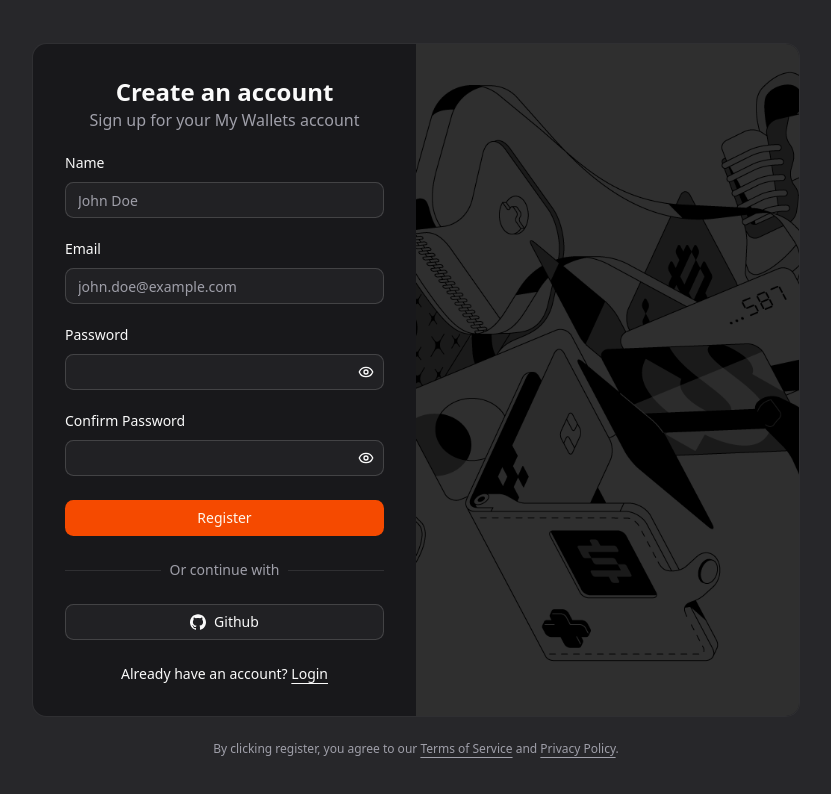
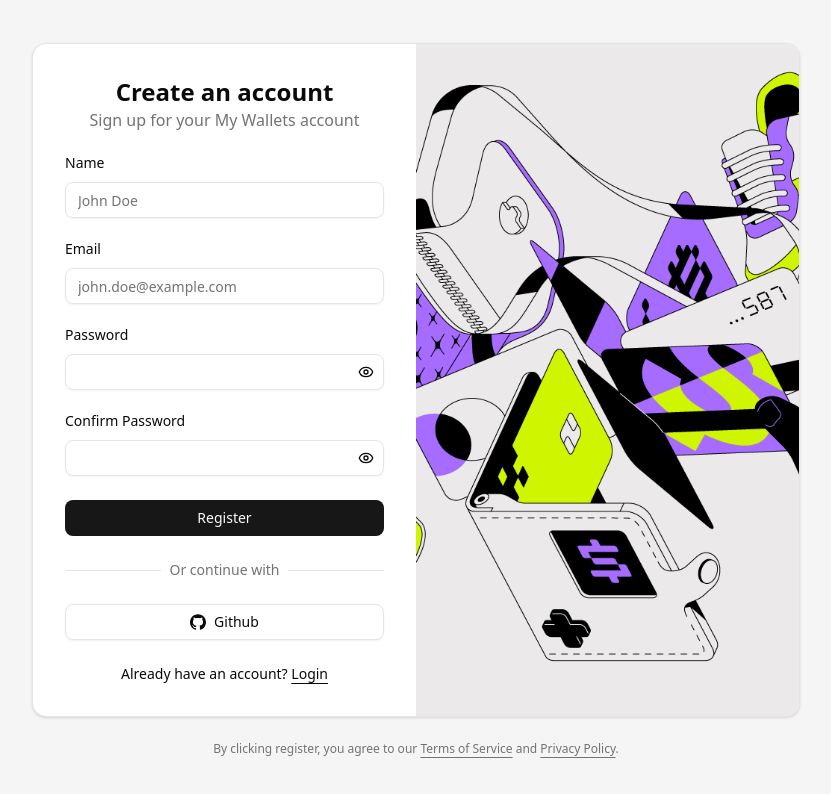
Before and after one commit to JoseMokeni/my-wallets-nextjs, a Next.js app: page /register in a window 1280 px wide. Shown: the top 794 px of the page, without its empty margins (224-1055 px from the left). Built offline with nearby package versions, Linux system fonts and the light colour scheme.

Commit message:
light/dark toggle

```diff
--- a/app/(root)/layout.tsx
+++ b/app/(root)/layout.tsx
@@ -1,6 +1,7 @@
 import { AppSidebar } from "@/components/app-sidebar";
 import { SidebarProvider, SidebarTrigger } from "@/components/ui/sidebar";
 import { Toaster } from "@/components/ui/sonner";
+import { ModeToggle } from "@/components/theme-mode-toggle";
 import { SessionProvider } from "next-auth/react";
 import React from "react";
 
@@ -10,7 +11,10 @@ const Layout = ({ children }: { children: React.ReactNode }) => {
       <SidebarProvider>
         <AppSidebar />
         <main className="w-full">
-          <SidebarTrigger />
+          <div className="flex items-center justify-between p-4 border-b">
+            <SidebarTrigger />
+            <ModeToggle />
+          </div>
           <div className="p-4">{children}</div>
         </main>
         <Toaster />
--- a/app/globals.css
+++ b/app/globals.css
@@ -3,126 +3,113 @@
 
 @custom-variant dark (&:is(.dark *));
 
+@theme inline {
+  --color-background: var(--background);
+  --color-foreground: var(--foreground);
+  --font-sans: var(--font-geist-sans);
+  --font-mono: var(--font-geist-mono);
+  --color-sidebar-ring: var(--sidebar-ring);
+  --color-sidebar-border: var(--sidebar-border);
+  --color-sidebar-accent-foreground: var(--sidebar-accent-foreground);
+  --color-sidebar-accent: var(--sidebar-accent);
+  --color-sidebar-primary-foreground: var(--sidebar-primary-foreground);
+  --color-sidebar-primary: var(--sidebar-primary);
+  --color-sidebar-foreground: var(--sidebar-foreground);
+  --color-sidebar: var(--sidebar);
+  --color-chart-5: var(--chart-5);
+  --color-chart-4: var(--chart-4);
+  --color-chart-3: var(--chart-3);
+  --color-chart-2: var(--chart-2);
+  --color-chart-1: var(--chart-1);
+  --color-ring: var(--ring);
+  --color-input: var(--input);
+  --color-border: var(--border);
+  --color-destructive: var(--destructive);
+  --color-accent-foreground: var(--accent-foreground);
+  --color-accent: var(--accent);
+  --color-muted-foreground: var(--muted-foreground);
+  --color-muted: var(--muted);
+  --color-secondary-foreground: var(--secondary-foreground);
+  --color-secondary: var(--secondary);
+  --color-primary-foreground: var(--primary-foreground);
+  --color-primary: var(--primary);
+  --color-popover-foreground: var(--popover-foreground);
+  --color-popover: var(--popover);
+  --color-card-foreground: var(--card-foreground);
+  --color-card: var(--card);
+  --radius-sm: calc(var(--radius) - 4px);
+  --radius-md: calc(var(--radius) - 2px);
+  --radius-lg: var(--radius);
+  --radius-xl: calc(var(--radius) + 4px);
+}
+
 :root {
-  --radius: 0.65rem;
+  --radius: 0.625rem;
   --background: oklch(1 0 0);
-  --foreground: oklch(0.141 0.005 285.823);
+  --foreground: oklch(0.145 0 0);
   --card: oklch(1 0 0);
-  --card-foreground: oklch(0.141 0.005 285.823);
+  --card-foreground: oklch(0.145 0 0);
   --popover: oklch(1 0 0);
-  --popover-foreground: oklch(0.141 0.005 285.823);
-  --primary: oklch(0.705 0.213 47.604);
-  --primary-foreground: oklch(0.98 0.016 73.684);
-  --secondary: oklch(0.967 0.001 286.375);
-  --secondary-foreground: oklch(0.21 0.006 285.885);
-  --muted: oklch(0.967 0.001 286.375);
-  --muted-foreground: oklch(0.552 0.016 285.938);
-  --accent: oklch(0.967 0.001 286.375);
-  --accent-foreground: oklch(0.21 0.006 285.885);
+  --popover-foreground: oklch(0.145 0 0);
+  --primary: oklch(0.205 0 0);
+  --primary-foreground: oklch(0.985 0 0);
+  --secondary: oklch(0.97 0 0);
+  --secondary-foreground: oklch(0.205 0 0);
+  --muted: oklch(0.97 0 0);
+  --muted-foreground: oklch(0.556 0 0);
+  --accent: oklch(0.97 0 0);
+  --accent-foreground: oklch(0.205 0 0);
   --destructive: oklch(0.577 0.245 27.325);
-  --border: oklch(0.92 0.004 286.32);
-  --input: oklch(0.92 0.004 286.32);
-  --ring: oklch(0.705 0.213 47.604);
+  --border: oklch(0.922 0 0);
+  --input: oklch(0.922 0 0);
+  --ring: oklch(0.708 0 0);
   --chart-1: oklch(0.646 0.222 41.116);
   --chart-2: oklch(0.6 0.118 184.704);
   --chart-3: oklch(0.398 0.07 227.392);
   --chart-4: oklch(0.828 0.189 84.429);
   --chart-5: oklch(0.769 0.188 70.08);
   --sidebar: oklch(0.985 0 0);
-  --sidebar-foreground: oklch(0.141 0.005 285.823);
-  --sidebar-primary: oklch(0.705 0.213 47.604);
-  --sidebar-primary-foreground: oklch(0.98 0.016 73.684);
-  --sidebar-accent: oklch(0.967 0.001 286.375);
-  --sidebar-accent-foreground: oklch(0.21 0.006 285.885);
-  --sidebar-border: oklch(0.92 0.004 286.32);
-  --sidebar-ring: oklch(0.705 0.213 47.604);
+  --sidebar-foreground: oklch(0.145 0 0);
+  --sidebar-primary: oklch(0.205 0 0);
+  --sidebar-primary-foreground: oklch(0.985 0 0);
+  --sidebar-accent: oklch(0.97 0 0);
+  --sidebar-accent-foreground: oklch(0.205 0 0);
+  --sidebar-border: oklch(0.922 0 0);
+  --sidebar-ring: oklch(0.708 0 0);
 }
 
 .dark {
-  --background: oklch(0.141 0.005 285.823);
+  --background: oklch(0.145 0 0);
   --foreground: oklch(0.985 0 0);
-  --card: oklch(0.21 0.006 285.885);
+  --card: oklch(0.205 0 0);
   --card-foreground: oklch(0.985 0 0);
-  --popover: oklch(0.21 0.006 285.885);
+  --popover: oklch(0.205 0 0);
   --popover-foreground: oklch(0.985 0 0);
-  --primary: oklch(0.646 0.222 41.116);
-  --primary-foreground: oklch(0.98 0.016 73.684);
-  --secondary: oklch(0.274 0.006 286.033);
+  --primary: oklch(0.922 0 0);
+  --primary-foreground: oklch(0.205 0 0);
+  --secondary: oklch(0.269 0 0);
   --secondary-foreground: oklch(0.985 0 0);
-  --muted: oklch(0.274 0.006 286.033);
-  --muted-foreground: oklch(0.705 0.015 286.067);
-  --accent: oklch(0.274 0.006 286.033);
+  --muted: oklch(0.269 0 0);
+  --muted-foreground: oklch(0.708 0 0);
+  --accent: oklch(0.269 0 0);
   --accent-foreground: oklch(0.985 0 0);
   --destructive: oklch(0.704 0.191 22.216);
   --border: oklch(1 0 0 / 10%);
   --input: oklch(1 0 0 / 15%);
-  --ring: oklch(0.646 0.222 41.116);
+  --ring: oklch(0.556 0 0);
   --chart-1: oklch(0.488 0.243 264.376);
   --chart-2: oklch(0.696 0.17 162.48);
   --chart-3: oklch(0.769 0.188 70.08);
   --chart-4: oklch(0.627 0.265 303.9);
   --chart-5: oklch(0.645 0.246 16.439);
-  --sidebar: oklch(0.21 0.006 285.885);
+  --sidebar: oklch(0.205 0 0);
   --sidebar-foreground: oklch(0.985 0 0);
-  --sidebar-primary: oklch(0.646 0.222 41.116);
-  --sidebar-primary-foreground: oklch(0.98 0.016 73.684);
-  --sidebar-accent: oklch(0.274 0.006 286.033);
+  --sidebar-primary: oklch(0.488 0.243 264.376);
+  --sidebar-primary-foreground: oklch(0.985 0 0);
+  --sidebar-accent: oklch(0.269 0 0);
   --sidebar-accent-foreground: oklch(0.985 0 0);
   --sidebar-border: oklch(1 0 0 / 10%);
-  --sidebar-ring: oklch(0.646 0.222 41.116);
-}
-
-@theme inline {
-  --color-background: var(--background);
-  --color-foreground: var(--foreground);
-  --color-card: var(--card);
-  --color-card-foreground: var(--card-foreground);
-  --color-popover: var(--popover);
-  --color-popover-foreground: var(--popover-foreground);
-  --color-primary: var(--primary);
-  --color-primary-foreground: var(--primary-foreground);
-  --color-secondary: var(--secondary);
-  --color-secondary-foreground: var(--secondary-foreground);
-  --color-muted: var(--muted);
-  --color-muted-foreground: var(--muted-foreground);
-  --color-accent: var(--accent);
-  --color-accent-foreground: var(--accent-foreground);
-  --color-destructive: var(--destructive);
-  --color-destructive-foreground: var(--destructive-foreground);
-  --color-border: var(--border);
-  --color-input: var(--input);
-  --color-ring: var(--ring);
-  --color-chart-1: var(--chart-1);
-  --color-chart-2: var(--chart-2);
-  --color-chart-3: var(--chart-3);
-  --color-chart-4: var(--chart-4);
-  --color-chart-5: var(--chart-5);
-  --color-sidebar: var(--sidebar);
-  --color-sidebar-foreground: var(--sidebar-foreground);
-  --color-sidebar-primary: var(--sidebar-primary);
-  --color-sidebar-primary-foreground: var(--sidebar-primary-foreground);
-  --color-sidebar-accent: var(--sidebar-accent);
-  --color-sidebar-accent-foreground: var(--sidebar-accent-foreground);
-  --color-sidebar-border: var(--sidebar-border);
-  --color-sidebar-ring: var(--sidebar-ring);
-
-  --font-sans: var(--font-sans);
-  --font-mono: var(--font-mono);
-  --font-serif: var(--font-serif);
-
-  --radius-sm: calc(var(--radius) - 4px);
-  --radius-md: calc(var(--radius) - 2px);
-  --radius-lg: var(--radius);
-  --radius-xl: calc(var(--radius) + 4px);
-
-  --shadow-2xs: var(--shadow-2xs);
-  --shadow-xs: var(--shadow-xs);
-  --shadow-sm: var(--shadow-sm);
-  --shadow: var(--shadow);
-  --shadow-md: var(--shadow-md);
-  --shadow-lg: var(--shadow-lg);
-  --shadow-xl: var(--shadow-xl);
-  --shadow-2xl: var(--shadow-2xl);
+  --sidebar-ring: oklch(0.556 0 0);
 }
 
 @layer base {
--- a/app/layout.tsx
+++ b/app/layout.tsx
@@ -1,5 +1,6 @@
 import type { Metadata } from "next";
 import "./globals.css";
+import { ThemeProvider } from "@/components/theme-provider";
 
 export const metadata: Metadata = {
   title: "My Wallets",
@@ -12,8 +13,12 @@ export default function RootLayout({
   children: React.ReactNode;
 }>) {
   return (
-    <html lang="en">
-      <body className="dark">{children}</body>
+    <html lang="en" suppressHydrationWarning>
+      <body>
+        <ThemeProvider attribute="class" defaultTheme="system" enableSystem>
+          {children}
+        </ThemeProvider>
+      </body>
     </html>
   );
 }
--- /dev/null
+++ b/components/theme-mode-toggle.tsx
@@ -0,0 +1,40 @@
+"use client";
+
+import * as React from "react";
+import { Moon, Sun } from "lucide-react";
+import { useTheme } from "next-themes";
+
+import { Button } from "@/components/ui/button";
+import {
+  DropdownMenu,
+  DropdownMenuContent,
+  DropdownMenuItem,
+  DropdownMenuTrigger,
+} from "@/components/ui/dropdown-menu";
+
+export function ModeToggle() {
+  const { setTheme } = useTheme();
+
+  return (
+    <DropdownMenu>
+      <DropdownMenuTrigger asChild>
+        <Button variant="outline" size="icon">
+          <Sun className="h-[1.2rem] w-[1.2rem] scale-100 rotate-0 transition-all dark:scale-0 dark:-rotate-90" />
+          <Moon className="absolute h-[1.2rem] w-[1.2rem] scale-0 rotate-90 transition-all dark:scale-100 dark:rotate-0" />
+          <span className="sr-only">Toggle theme</span>
+        </Button>
+      </DropdownMenuTrigger>
+      <DropdownMenuContent align="end">
+        <DropdownMenuItem onClick={() => setTheme("light")}>
+          Light
+        </DropdownMenuItem>
+        <DropdownMenuItem onClick={() => setTheme("dark")}>
+          Dark
+        </DropdownMenuItem>
+        <DropdownMenuItem onClick={() => setTheme("system")}>
+          System
+        </DropdownMenuItem>
+      </DropdownMenuContent>
+    </DropdownMenu>
+  );
+}
--- /dev/null
+++ b/components/theme-provider.tsx
@@ -0,0 +1,11 @@
+"use client";
+
+import * as React from "react";
+import { ThemeProvider as NextThemesProvider } from "next-themes";
+
+export function ThemeProvider({
+  children,
+  ...props
+}: React.ComponentProps<typeof NextThemesProvider>) {
+  return <NextThemesProvider {...props}>{children}</NextThemesProvider>;
+}
```
Also changed, not shown: 2 other files (tests, documents, lock files or other folders).
